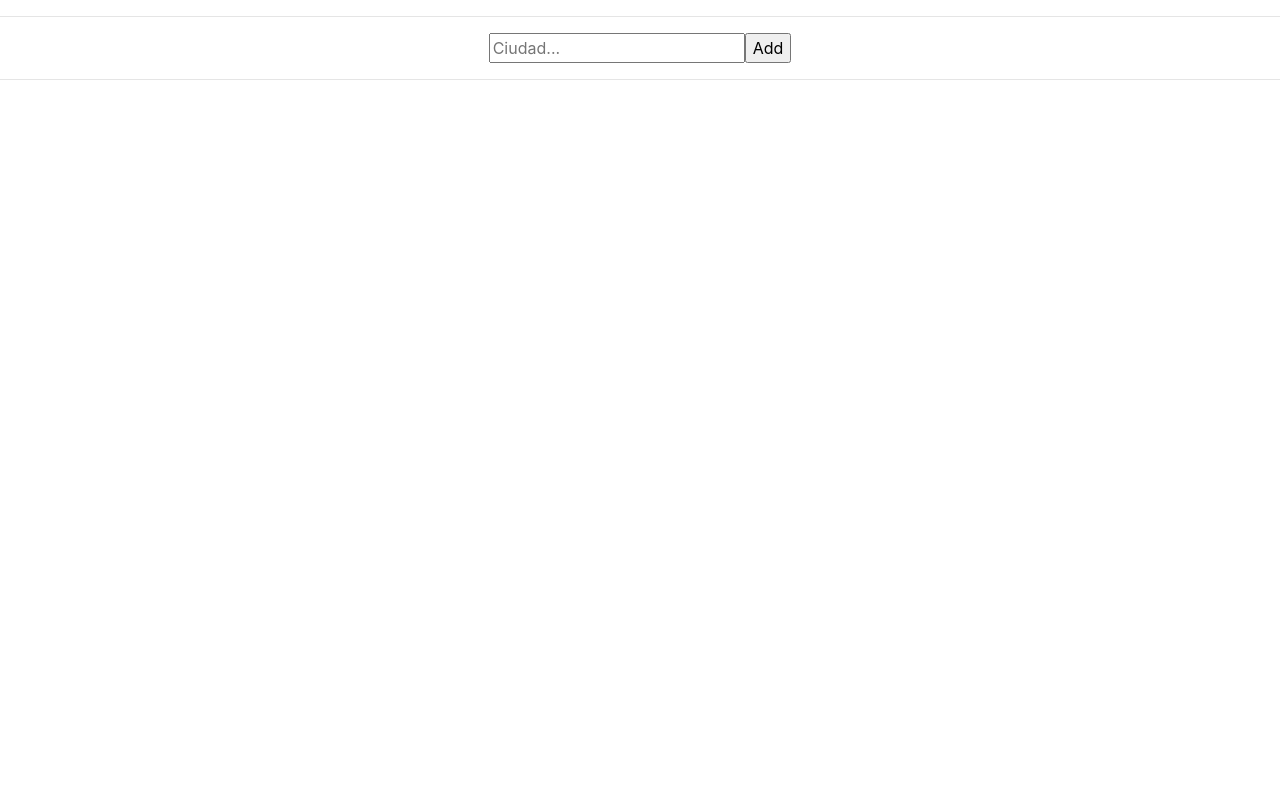
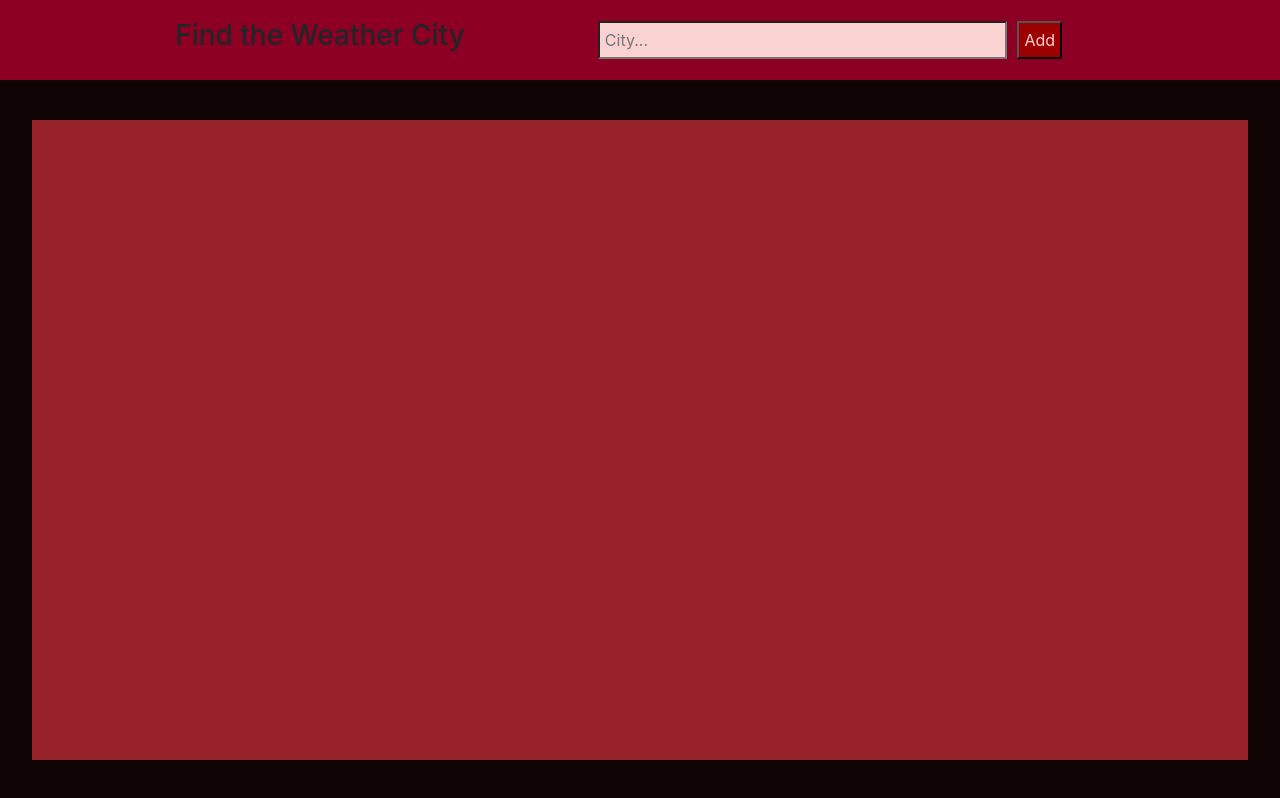
Before and after one commit to Miguel-Lopez-97/Api-Clima, a React (Create React App) app: page / in a window 1280 px wide. Built offline with nearby package versions, Linux system fonts and the light colour scheme.

Commit message:
Css and UX desing

```diff
--- a/src/App.css
+++ b/src/App.css
@@ -1,38 +1,6 @@
 .App {
-  text-align: center;
-}
-
-.App-logo {
-  height: 40vmin;
-  pointer-events: none;
-}
-
-@media (prefers-reduced-motion: no-preference) {
-  .App-logo {
-    animation: App-logo-spin infinite 20s linear;
-  }
-}
-
-.App-header {
-  background-color: #282c34;
-  min-height: 100vh;
+  align-items: center;
   display: flex;
   flex-direction: column;
-  align-items: center;
-  justify-content: center;
-  font-size: calc(10px + 2vmin);
-  color: white;
+  width: 100%;
 }
-
-.App-link {
-  color: #61dafb;
-}
-
-@keyframes App-logo-spin {
-  from {
-    transform: rotate(0deg);
-  }
-  to {
-    transform: rotate(360deg);
-  }
-}
--- a/src/App.js
+++ b/src/App.js
@@ -19,15 +19,16 @@ function App () {
             max: Math.round(res.main.temp_max),
             img: res.weather[0].icon,
             id: res.id,
+            country: res.sys.country,
             wind: res.wind.speed,
-            temp: res.main.temp,
+            temp: Math.round(res.main.temp),
             name: res.name,
             weather: res.weather[0].main,
-            clouds: res.clouds.all,
-            latitud: res.coord.lat,
-            longitud: res.coord.lon
+            description: res.weather[0].description,
+            lat: res.coord.lat,
+            lon: res.coord.lon
           }
-          setCities(oldCities => [...oldCities, cityNew])
+          setCities(cities.find(e=>e.id===cityNew.id)?oldCities => [...oldCities]:oldCities => [...oldCities, cityNew])
         } else {
           alert('Ciudad no encontrada')
         }
@@ -41,14 +42,8 @@ function App () {
 
   return (
     <div className='App'>
-      <hr />
-      <div>
         <SearchBar onSearch={onSearch} />
-      </div>
-      <hr />
-      <div>
         <Cards cities={cities} onClose={onClose} />
-      </div>
     </div>
   )
 }
--- a/src/components/Card.jsx
+++ b/src/components/Card.jsx
@@ -1,23 +1,35 @@
 import React from "react";
 import "./card.css";
 
-
 export default function Card(props) {
-
-  const { name, min, max, img, onClose } = props
+  const { data, onClose } = props;
+  let { description, wind, temp, weather, country, name, min, max, img, lat, lon } = data;
 
   return (
     <div className="card">
       <button onClick={onClose}>X</button>
-      <h4>City: {name}</h4>
+      <h4>{name + " - " + country}</h4>
+      <h6>
+        Lat ({lat}) - Lon ({lon})
+      </h6>
       <div className="card__div">
-        <p>
-          Min:{min}
-        </p>
-        <p>
-          Max:{max}
-        </p>
-        <img src={`http://openweathermap.org/img/wn/${img}@2x.png`} alt="WeatherImg" />
+        <p>Temp: {temp} ºC</p>
       </div>
+      <div className="card__div">
+        <p>{temp === min ? null : "Min: " + min + "ºC"}</p>
+        <p>{temp === max ? null : "Min: " + max + "ºC"}</p>
+      </div>
+      <div className="card__div_c">
+        <img
+          src={`http://openweathermap.org/img/wn/${img}@2x.png`}
+          alt="WeatherImg"
+        />
+        <div className="card__div">
+        <p>{weather+" -"}</p>
+        <p>{"- "+description}</p>
+        </div>
+      </div>
+      <p>Wind: {wind+" m/s"}</p>
     </div>
-  )}
+  );
+}
--- a/src/components/Cards.jsx
+++ b/src/components/Cards.jsx
@@ -5,15 +5,12 @@ export default function Cards (props) {
   const { cities, onClose } = props
 
   return (
-    <div>
+    <div className='containerCards'>
       {cities &&
         cities.map(city => (
           <Card
             key={city.id}
-            max={city.max}
-            min={city.min}
-            name={city.name}
-            img={city.img}
+            data={city}
             onClose={() => onClose(city.id)}
           />
         ))}
--- a/src/components/SearchBar.jsx
+++ b/src/components/SearchBar.jsx
@@ -1,4 +1,5 @@
 import React, { useState } from 'react'
+import "./card.css"
 
 export default function SearchBar ({onSearch}) {
   const [city, setCity] = useState('')
@@ -11,14 +12,16 @@ export default function SearchBar ({onSearch}) {
   return (
     <form
       onSubmit={handleChange}>
+        <h3>Find the Weather City</h3>
+      <div className='searchBar'>
       <input
         type='text'
-        placeholder='Ciudad...'
+        placeholder='City...'
         value={city}
         onChange={event => setCity(event.target.value)}
       />
-
       <input type='submit' value='Add' />
+      </div>
     </form>
   )
 }
--- a/src/components/card.css
+++ b/src/components/card.css
@@ -1,77 +1,126 @@
+.searchBar{
+  display: flex;
+}
+.containerCards {
+  background-color: #97212b;
+  display: flex;
+  flex-wrap: wrap;
+  justify-content: space-evenly;
+  margin-top: 15vh;
+  min-height: 80vh;
+  width: 95vw;
+}
 .card {
-    position: relative;
-
-    display: inline-block;
-
+  align-items: center;
+  background-color: #411010;
+  border-radius: 1rem;
+  box-shadow: 4px 8px 15px 2px #000000;
+  color: white;
+  display: flex;
+  flex-direction: column;
+  justify-content: space-evenly;
+  margin: 2em;
+  padding: 10px;
+  text-align: center;
+  width: 300px;
+  word-wrap: break-word;
+}
+.card__div {
+  display: flex;
+}
+.card__div_c {
+  display: flex;
+  flex-direction: column;
+  align-items: center;
+}
+p {
+  display: flex;
+}
+button {
+  -moz-border-radius: 50%;
+  -moz-user-select: none;
+  -ms-border-radius: 50%;
+  -o-border-radius: 50%;
+  -webkit-border-radius: 50%;
+  -webkit-user-select: none;
+  background-color: #97212b;
+  border-color: #dc3545;
+  border-radius: 50%;
+  border: 1px solid transparent;
+  color: rgb(12, 12, 12);
+  cursor: pointer;
+  font-size: 10px;
+  height: 20px;
+  margin-left: 90%;
+  padding: 2px;
+  position: relative;
+  text-align: center;
+  text-decoration: none;
+  width: 20px;
+}
+button:hover {
+  background-color: #3f0d11;
+  color: #ffffff;
+}
+form {
+  align-items: center;
+  background-color: #8d0023;
+  display: flex;
+  height: 10vh;
+  align-items: center;
+  justify-content: center;
+  margin: 0;
+  position: fixed;
+  width: 100%;
+  z-index: 3;
+}
+form h3{
+  margin-right: 10vw;
+}
+input[type="text"] {
+  background-color: #fad2d2;
+  margin: 5px;
+  padding: 5px;
+  width: 80%;
+}
+input[type="submit"] {
+  background-color: #9c0000;
+  color: #fad2d2;
+  cursor: pointer;
+  margin: 5px;
+  padding: 5px;
+}
+input[type="submit"]:hover {
+  background-color: #1d0000;
+  color: #9c0000;
+}
+.searchBar{
+  display: flex;
+  width: 40%;
+}
+@media (max-width: 600px){
+  form{
     flex-direction: column;
-
-    min-width: 5em;
-
-    word-wrap: break-word;
-
-    background-color: #411010;
-
-    border-radius: 1rem;
-
-    width: 25%;
-
-    margin: 2em;
-
-    box-shadow: 4px 8px 15px 2px #000000;
-
-    color: white;
+    height: 20vh;
+    align-items: center;
+    justify-content: center;
   }
-
-  .card__div {
-    padding-top: 20px;
+  form h3{
+    display: flex;
+    text-align: center;
+    align-items: center;
+    margin: 0;
   }
-
-p {
-    display: inline-block;
-
-    line-height: 2;
-
-    padding: 1em;
+  .searchBar{
+    width: 90%;
   }
-
-img {
-    padding-bottom: 40px;
+  input[type="text"] {
+    width: 80%;
   }
-
-button {
-    display: inline-block;
-
-    position: absolute;
-
-    right: 0;
-
-    border-color: #dc3545;
-
-    color: rgb(12, 12, 12);
-
-    text-align: center;
-
-    text-decoration: none;
-
-    vertical-align: middle;
-
-    cursor: pointer;
-
-    -webkit-user-select: none;
-
-    -moz-user-select: none;
-
-    user-select: none;
-
-    background-color: #97212b;
-
-    border: 1px solid transparent;
-
-    font-size: 1rem;
-
-    border-radius: 0.25rem;
+  .containerCards {
+    margin-top: 22vh;
   }
-
-button:hover {
-    color: #ffffff;
+  img{
+    width: 60%;
   }
+}
--- a/src/index.css
+++ b/src/index.css
@@ -1,13 +1,26 @@
+* {
+  margin: 0;
+  padding: 0;
+}
 body {
+  align-items: center;
+  background-color: rgb(17, 4, 4);
+  display: flex;
+  flex-direction: column;
+  justify-content: center;
   margin: 0;
-  font-family: -apple-system, BlinkMacSystemFont, 'Segoe UI', 'Roboto', 'Oxygen',
-    'Ubuntu', 'Cantarell', 'Fira Sans', 'Droid Sans', 'Helvetica Neue',
-    sans-serif;
-  -webkit-font-smoothing: antialiased;
-  -moz-osx-font-smoothing: grayscale;
+  padding: 0;
 }
-
-code {
-  font-family: source-code-pro, Menlo, Monaco, Consolas, 'Courier New',
-    monospace;
+::-webkit-scrollbar {
+  background-color: #f5f5f5;
+  width: 12px;
 }
+::-webkit-scrollbar-track {
+  -webkit-box-shadow: inset 0 0 6px var(--colorTextBlack);
+  background-color: rgb(136, 76, 76);
+  border-radius: 10px;
+}
+::-webkit-scrollbar-thumb {
+  background-color: rgb(83, 21, 0);
+  border-radius: 10px;
+}
```
